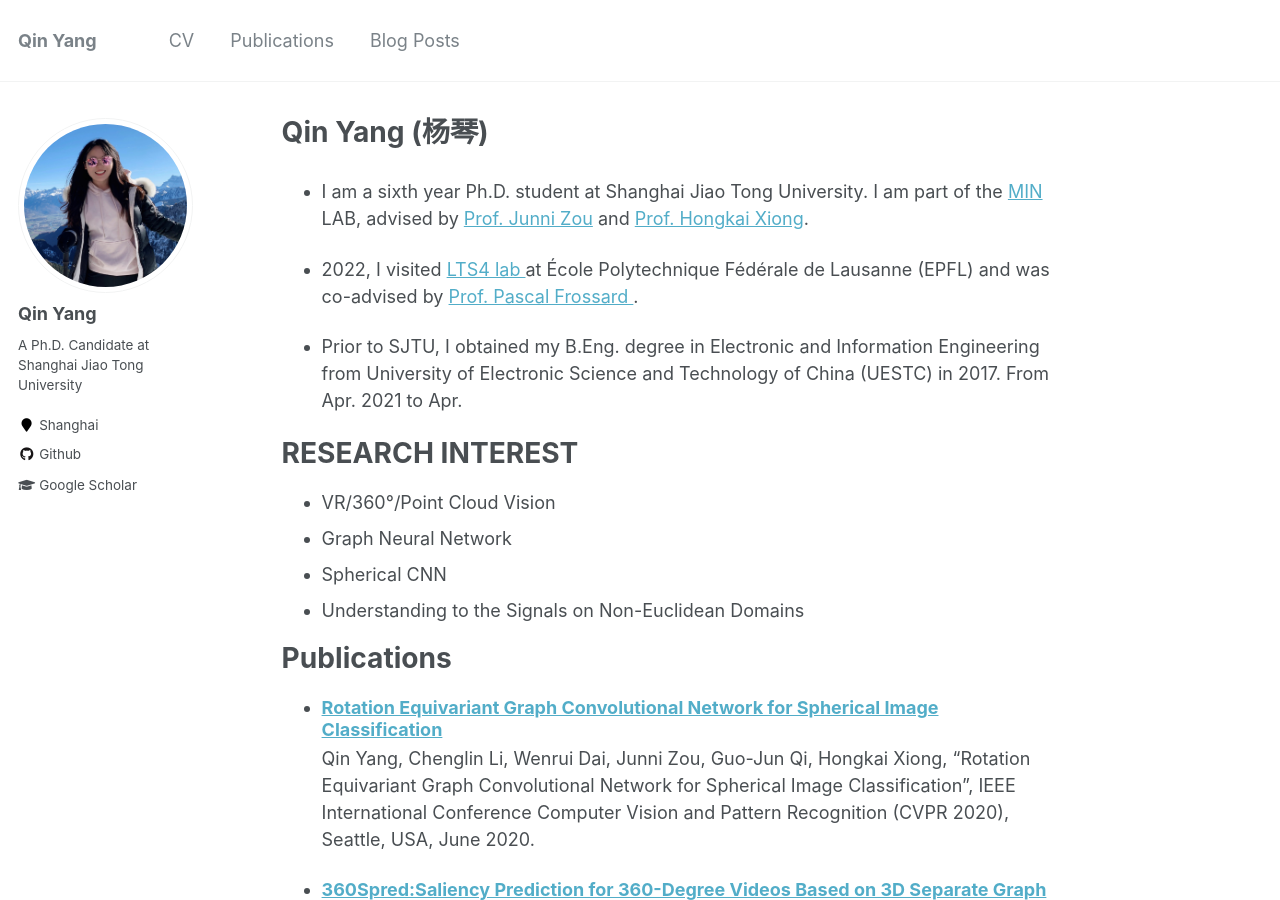
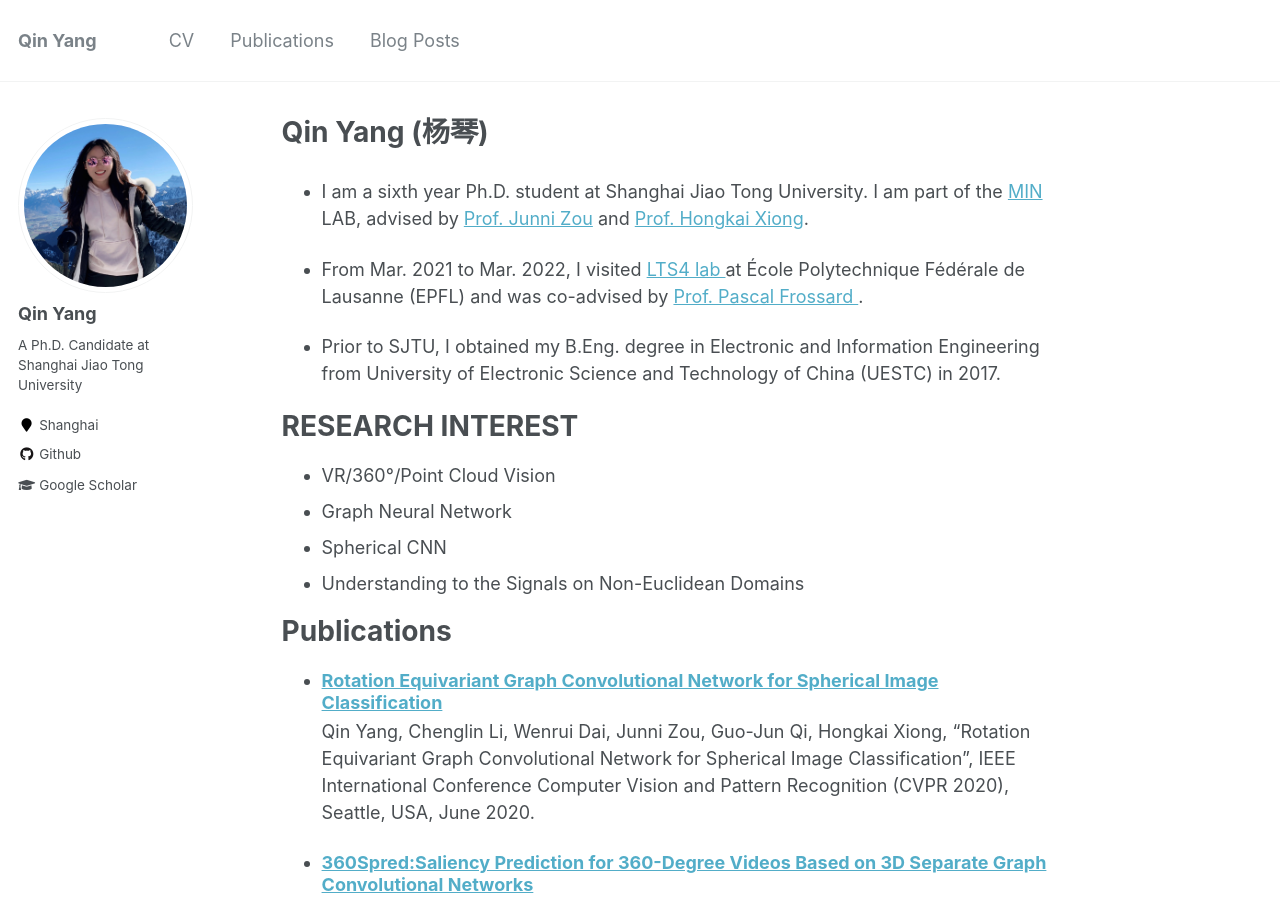
Before and after one commit to QinYang12/QinYang12.github.io, a Jekyll site: the page built from _pages/about.md, in a window 1280 px wide and 900 px high. Built offline with Jekyll 4.4.1, drawn with Linux system fonts in a browser that asks for light colours.

Commit message:
Update about.md

```diff
--- a/_pages/about.md
+++ b/_pages/about.md
@@ -11,9 +11,9 @@
 * I am a sixth year Ph.D. student at Shanghai Jiao Tong University. I am part of the <a href="http://min.sjtu.edu.cn/">MIN</a> LAB, advised by
 <a href="http://min.sjtu.edu.cn/zjn.htm">Prof. Junni Zou</a> and <a href="http://min.sjtu.edu.cn/xhk.htm">Prof. Hongkai Xiong</a>.
 
-* 2022, I visited <a href="https://www.epfl.ch/labs/lts4/"> LTS4 lab </a> at École Polytechnique Fédérale de Lausanne (EPFL) and was co-advised by <a href="https://www.epfl.ch/labs/lts4/people/people-current/frossard/"> Prof. Pascal Frossard </a>.
+* From Mar. 2021 to Mar. 2022, I visited <a href="https://www.epfl.ch/labs/lts4/"> LTS4 lab </a> at École Polytechnique Fédérale de Lausanne (EPFL) and was co-advised by <a href="https://www.epfl.ch/labs/lts4/people/people-current/frossard/"> Prof. Pascal Frossard </a>.
 
-* Prior to SJTU, I obtained my B.Eng. degree in Electronic and Information Engineering from University of Electronic Science and Technology of China (UESTC) in 2017. From Apr. 2021 to Apr.
+* Prior to SJTU, I obtained my B.Eng. degree in Electronic and Information Engineering from University of Electronic Science and Technology of China (UESTC) in 2017.
 
 RESEARCH INTEREST
 ======
```
